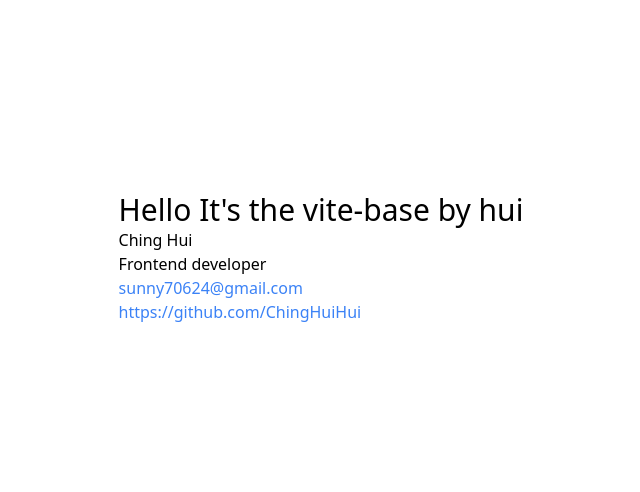
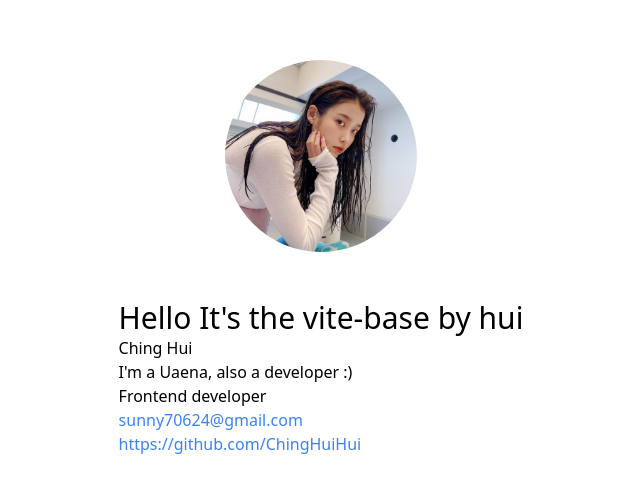
Before and after one commit to ChingHuiHui/hui-vite-base, a Vue app: page / in a window 1280 px wide. Shown: the part 142-634 px from the top of the page, without its empty margins (319-959 px from the left). Built offline with nearby package versions, Linux system fonts and the light colour scheme.

Commit message:
replace the logo

```diff
--- a/src/components/HelloWorld.vue
+++ b/src/components/HelloWorld.vue
@@ -1,3 +1,17 @@
+<template>
+  <div>
+    <img class="mx-auto mb-12" src="@/assets/images/IU.jpg" alt="" />
+    <h1 class="text-3xl">{{ msg }}</h1>
+    <h2>{{ name }}</h2>
+    <p>{{ description }}</p>
+    <p>{{ position }}</p>
+    <div class="flex flex-col">
+      <a :href="email" class="text-blue-500" target="_blank">{{ email }}</a>
+      <a :href="github" class="text-blue-500" target="_blank">{{ github }}</a>
+    </div>
+  </div>
+</template>
+
 <script setup lang="ts">
   import { useUserStore } from '@/stores/user'
   import { storeToRefs } from 'pinia'
@@ -6,17 +20,14 @@
 
   const userStore = useUserStore()
 
-  const { name, github, email, position, age } = storeToRefs(userStore)
+  const { name, description, github, email, position, age } =
+    storeToRefs(userStore)
 </script>
 
-<template>
-  <div>
-    <h1 class="text-3xl">{{ msg }}</h1>
-    <h2>{{ name }}</h2>
-    <p>{{ position }}</p>
-    <div class="flex flex-col">
-      <a :href="email" class="text-blue-500" target="_blank">{{ email }}</a>
-      <a :href="github" class="text-blue-500" target="_blank">{{ github }}</a>
-    </div>
-  </div>
-</template>
+<style scoped>
+  img {
+    @apply w-48 pointer-events-none;
+
+    clip-path: circle(50%);
+  }
+</style>
--- a/src/stores/user.ts
+++ b/src/stores/user.ts
@@ -2,6 +2,7 @@ import { acceptHMRUpdate, defineStore } from 'pinia'
 
 export type UserState = {
   name: string
+  description: string
   github: string
   email: string
   position: string
@@ -12,6 +13,7 @@ export const useUserStore = defineStore('user', {
   state: (): UserState => {
     return {
       name: 'Ching Hui',
+      description: "I'm a Uaena, also a developer :)",
       github: 'https://github.com/ChingHuiHui',
       email: 'sunny70624@gmail.com',
       position: 'Frontend developer',
```
Also changed, not shown: src/assets/images/IU.jpg (added).
